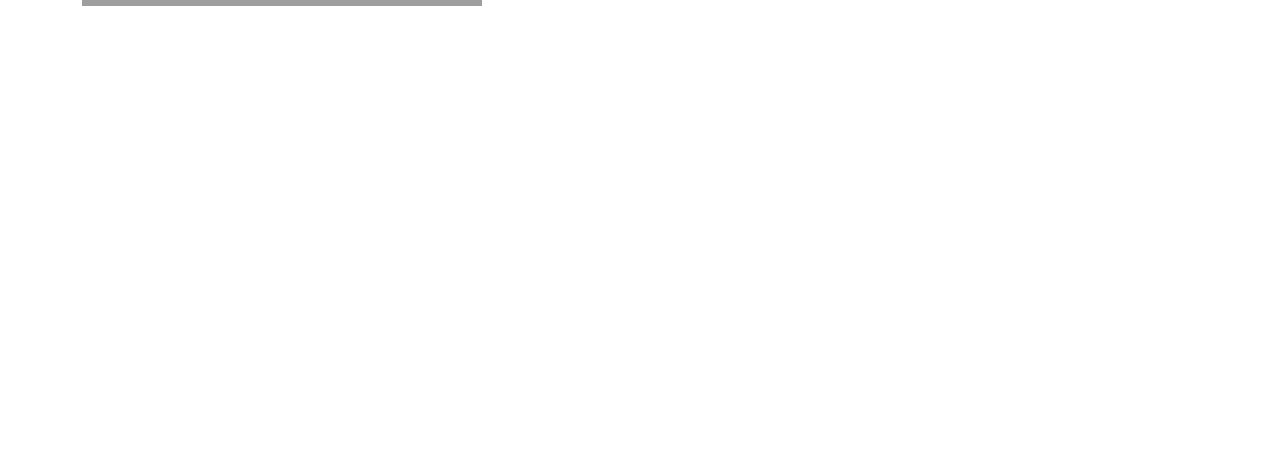
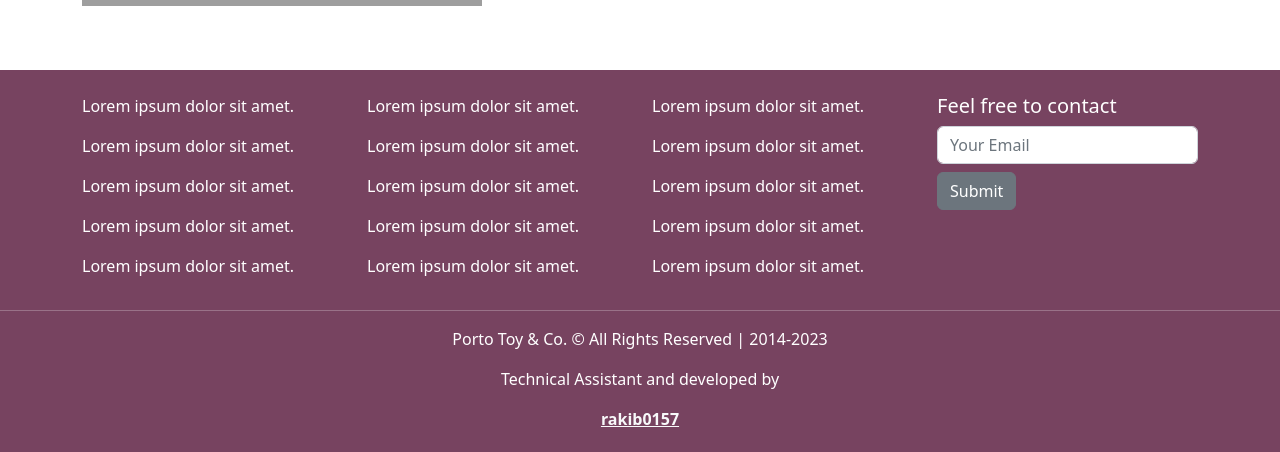
Before and after one commit to Alrakib581/porto-toys-client, a React (Vite) app: page / in a window 1280 px wide. Shown: the part 2492-2944 px from the top of the page. Before the commit the page ends 2562 px from the top, so only its background shows below. Built offline with nearby package versions, Linux system fonts and the light colour scheme; grey boxes are pictures that could not be loaded.

Commit message:
footer component and design added

```diff
--- a/src/components/About/About.jsx
+++ b/src/components/About/About.jsx
@@ -5,7 +5,7 @@ const About = () => {
         <div>
              <div className="container my-5 py-5">
                     <h4 className='text-center company-name text-decoration-underline'>About Us</h4>
-           <div className="row gx-5 d-md-flex align-items-center">
+           <div className="row  d-md-flex align-items-center">
                 <div className="col-md-5">
                     <img className='img-fluid' src="https://img.freepik.com/free-photo/fun-gorilla-3d-illustration_183364-80089.jpg?size=626&ext=jpg&ga=GA1.1.1321952685.1675488582&semt=ais" alt="" />
                 </div>
--- a/src/layouts/Main/Main.jsx
+++ b/src/layouts/Main/Main.jsx
@@ -1,12 +1,14 @@
 import React from 'react';
 import { Outlet } from 'react-router-dom';
 import NavigationBar from '../../shared/NavigationBar/NavigationBar';
+import Footer from '../../shared/Footer/Footer';
 
 const Main = () => {
     return (
         <div>
             <NavigationBar></NavigationBar>
             <Outlet></Outlet>
+            <Footer></Footer>
         </div>
     );
 };
--- /dev/null
+++ b/src/shared/Footer/Footer.css
@@ -0,0 +1,4 @@
+.footer-bg{
+    background-color: #774360;
+    color: #ffffff;
+}
--- /dev/null
+++ b/src/shared/Footer/Footer.jsx
@@ -0,0 +1,50 @@
+import React from 'react';
+import './Footer.css'
+
+const Footer = () => {
+    return (
+        <div className='footer-bg py-4'>
+            <div className='container'>
+                <div className="row">
+                    <div className="col-md-3">
+                        <p>Lorem ipsum dolor sit amet.</p>
+                        <p>Lorem ipsum dolor sit amet.</p>
+                        <p>Lorem ipsum dolor sit amet.</p>
+                        <p>Lorem ipsum dolor sit amet.</p>
+                        <p>Lorem ipsum dolor sit amet.</p>
+                    </div>
+                    <div className="col-md-3">
+                        <p>Lorem ipsum dolor sit amet.</p>
+                        <p>Lorem ipsum dolor sit amet.</p>
+                        <p>Lorem ipsum dolor sit amet.</p>
+                        <p>Lorem ipsum dolor sit amet.</p>
+                        <p>Lorem ipsum dolor sit amet.</p>
+                    </div>
+                    <div className="col-md-3">
+                        <p>Lorem ipsum dolor sit amet.</p>
+                        <p>Lorem ipsum dolor sit amet.</p>
+                        <p>Lorem ipsum dolor sit amet.</p>
+                        <p>Lorem ipsum dolor sit amet.</p>
+                        <p>Lorem ipsum dolor sit amet.</p>
+                    </div>
+                    <div className="col-md-3">
+                        <h5>Feel free to contact</h5>
+                        <form>
+                            <input className='form-control' type="email" placeholder='Your Email' />
+                            <input className='btn btn-secondary mt-2' type="submit" value='Submit' />
+                        </form>
+                    </div>
+                </div>
+            </div>
+            <hr />
+            <div className='text-center'>
+
+                <p>Porto Toy & Co. &copy; All Rights Reserved | 2014-2023</p>
+                <p>Technical Assistant and developed by</p>
+                <a className='fw-semibold text-light' target='_blank' href="http://www.rakibbhai.com"> rakib0157</a>
+            </div>
+        </div>
+    );
+};
+
+export default Footer;
```
